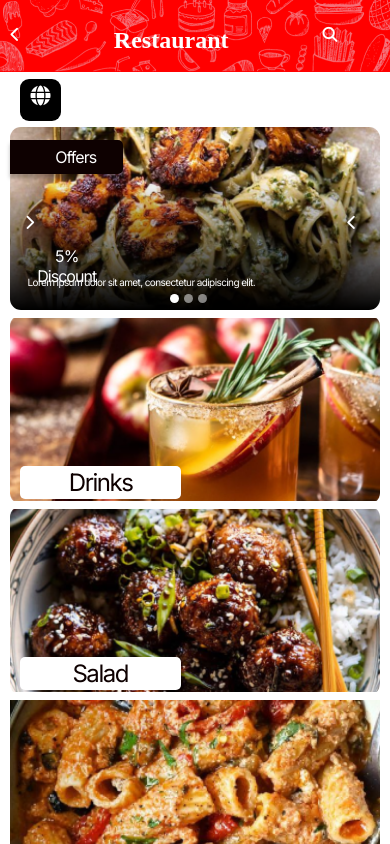
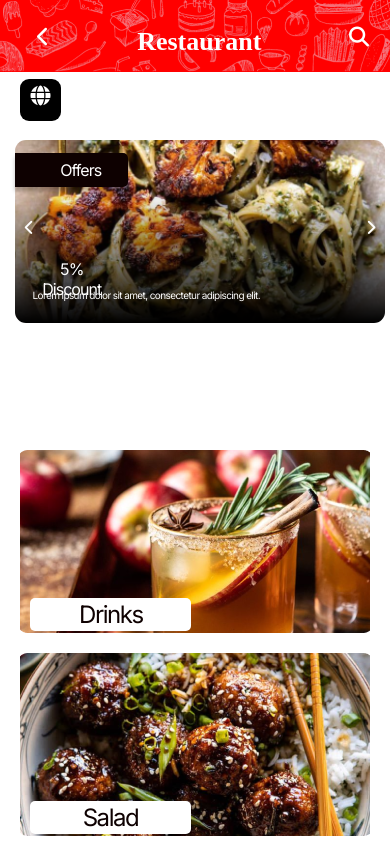
Before and after one commit to joudyjrrr/cutmour-app, a React (Vite) app: page /menu in a window 390 px wide. Shown: the top 844 px of the page. Built offline with nearby package versions, Linux system fonts and the light colour scheme; the HTML template or start-up script is replaced by a standard one.

Commit message:
first commit

```diff
--- a/package.json
+++ b/package.json
@@ -13,7 +13,8 @@
     "react": "^18.2.0",
     "react-dom": "^18.2.0",
     "react-router-dom": "^6.15.0",
-    "react-scrollbars-custom": "^4.1.1"
+    "react-scrollbars-custom": "^4.1.1",
+    "react-toastify": "^9.1.3"
   },
   "devDependencies": {
     "@types/react": "^18.2.15",
--- a/src/components/Header/Header.css
+++ b/src/components/Header/Header.css
@@ -1,4 +1,4 @@
-@media (max-width:390px) {
+
     .header{
    background: red;
    background-image: url("../../assets/header.png");
@@ -11,40 +11,41 @@
 
     }
     .content-header{
-     width:80% ;
+     width:100% ;
      height: 29px;
      padding: 0px 9px 0px 8px;
      gap: 94px;
      display: flex;
-     margin: 27px 10px;
-     justify-content: center;
+     margin: 27px auto;
+     justify-content: space-around;
     }
     .content-header i{
-        font-size: 15px;
+        font-size: 20px;
         color: rgba(255, 255, 255, 1);
         cursor: pointer;
     }
-    .content-header div{
+    .content-header .title{
         color: var(--white);
         display: block;
-        width: 119px;
-        height: 29px;
        margin: -17px 0;
     }
     .content-header h1{
         font-family: Inria;
-        font-size: 24px;
+        font-size: 26px;
          font-weight: 700;
          line-height: 29px;
         letter-spacing: 0em;
         text-align: left;
 
     }
-}
-@media (max-width:360px) {
-    .content-header{
-        width: 80%;
-        gap: 65px;
+    @media (max-width:550px) {
+        .content-header{
+            width: 100% !important;
+            margin: 27px 0;
+        }
     }
-
-}
+    @media (max-width:400PX) {
+        .content-header{
+          gap: 30PX !important;
+        }
+    }
--- a/src/components/Header/Header.tsx
+++ b/src/components/Header/Header.tsx
@@ -6,9 +6,9 @@ const Header = ()=>{
     return(
         <div className="header">
           <div className="content-header">
-          <i className="fa-solid fa-chevron-left" onClick={()=>navigte("/home")}></i>
-            <div>    <h1>Restaurant </h1> </div>
-          <i className="fa-solid fa-magnifying-glass"></i>
+        <div>  <i className="fa-solid fa-chevron-left" onClick={()=>navigte("/home")}></i> </div>
+            <div className="title">    <h1>Restaurant </h1> </div>
+          <div><i className="fa-solid fa-magnifying-glass"></i></div>
           </div>
         </div>
     )
--- a/src/components/Home/Home.css
+++ b/src/components/Home/Home.css
@@ -1,14 +1,20 @@
-@media (max-width:390px) {
-    .home{
-        background: url("../../assets/img.png");
-        background-position: center;
-        background-size: cover;
+
+    .home {
         width: 100%;
         height: 100%;
         position: fixed;
         z-index: 0;
        left: 0;
        top: 0;
+    }
+    .home img{
+      object-fit: cover;
+      width: 100%;
+      height: 100%;
+      position: fixed;
+      z-index: -1;
+     left: 0;
+     top: 0;
     }
   .home .icon{
         position: fixed;
@@ -38,12 +44,11 @@
 
     }
    .home .desc{
-        width: 80%;
-        position: fixed;
-        top: 219px;
-        left: 45px;
-        padding: 10px;
-        gap: 10px;
+        width: 100%;
+        display: flex;
+        justify-content: center;
+        align-items: center;
+
     }
   .home  .desc p{
         color: var(--white);
@@ -54,12 +59,18 @@
        text-align: center;
         font-family: Inter;
     }
+    .home .btn{
+      width: 100%;
+      display: flex;
+      justify-content: center;
+      align-items: end;
+      margin: 0 auto;
+      margin-top: 310px;
+
+    }
     .home button{
-        width: 60%;
+        width: 250px;
         height: 40px;
-        position: fixed;
-        top: 704px;
-        left: 93px;
         padding: 10px;
         border-radius: 10px;
         gap: 10px;
@@ -77,17 +88,3 @@
          font-family: Inter;
        box-shadow: 0px 4px 9px 0px rgba(0, 0, 0, 0.11);
     }
-
-}
-@media (max-width:360px) {
-  .home{
-  overflow-x: hidden;
-  }
-   .home .title{
-    width: 85%;
-   }
-   .home .desc{
-    width: 60%;
-   }
-
-}
--- a/src/components/Home/Home.tsx
+++ b/src/components/Home/Home.tsx
@@ -1,16 +1,18 @@
 import React from "react";
 import  "./Home.css"
 import {useNavigate} from "react-router-dom"
+import img from "../../assets/img.png"
 const Home = ()=>{
     const navigate = useNavigate()
 
     return(
         <div className="home">
+            <img src={img}/>
           {/* <i class="fa-solid fa-globe"></i> <i class="fa-solid fa-magnifying-glass"></i>  <i class="fa-solid fa-arrow-left"></i>*/}
           <div className="icon"> <i className="fa-solid fa-globe"></i></div>
             <div className="title"><h1>Restaurant </h1></div>
             <div className="desc"> <p>Lorem ipsum dolor sit amet, consectetur adipiscing elit. Ut et massa mi.</p></div>
-            <button onClick={()=>navigate("/menu")}>Menu</button>
+           <div className="btn"> <button onClick={()=>navigate("/menu")}>Menu</button></div>
         </div>
     )
 
--- a/src/components/MenuWithDiscount/Discount.tsx
+++ b/src/components/MenuWithDiscount/Discount.tsx
@@ -4,7 +4,8 @@ import {useNavigate} from "react-router-dom"
 const Discount = ()=>{
     const navigte = useNavigate()
     return(
-        <div className="discount-content" onClick={()=>navigte("/mainmenu")}>
+        <div className="dicount">
+     <div className="discount-content" onClick={()=>navigte("/mainmenu")}>
         <div className="offer">
          <p>Offers</p>
         </div>
@@ -16,6 +17,8 @@ const Discount = ()=>{
         <p className="desc">Lorem ipsum dolor sit amet, consectetur adipiscing elit.</p>
         <div className="circuls"><i></i><i></i><i></i></div>
        </div>
+        </div>
+
     )
 
 }
--- a/src/components/MenuWithDiscount/Menu.css
+++ b/src/components/MenuWithDiscount/Menu.css
@@ -1,4 +1,4 @@
-@media (max-width:390px) {
+
     .menu{
         width: 100%;
         height: 100%;
@@ -23,17 +23,25 @@
         color: var(--white);
     }
     .menu-content{
-        width: 95%;
-        margin: 0 auto;
+        width: calc(100%-20px);
+        margin: 0 20px;
         margin-top: 127px;
+        display: grid;
+        grid-template-columns: repeat(2,auto);
+        gap: 20px;
+
+    }
+    .dicount{
+        width: 100%;
+        height: 183px;
         display: flex;
-        flex-direction: column;
-        gap: 8px;
         justify-content: center;
+        margin: 0 20px;
+        margin-top: 140px;
     }
     .discount-content{
-        width: 100%;
-        height: 183px;
+        width: 650px;
+        height: 250px;
         border-radius: 11px;
         background-image: linear-gradient(180deg, rgba(217, 217, 217, 0) 28.65%, #000000 100%), url('../../assets/image2.png');
         background-position: center;
@@ -69,11 +77,22 @@
     .discount-content .icons{
        width: 100%;
        height: 15px;
+       margin: 0 15px;
+         margin-top: 80px;
+       display: flex;
+       justify-content: space-around;
+    }
+.icons    .fa-chevron-right{
         position: absolute;
-       top: 88px;
-       left: 15px;
-       display: flex;
-       gap: 313px;
+        right: 10px;
+    }
+   .icons .fa-chevron-left{
+        position: absolute;
+        left:  10px;
+    }
+    .dicount .icons i {
+        flex-shrink: 0;
+        flex-grow: 0;
     }
     .discount-content i{
         font-size: 15px;
@@ -113,8 +132,8 @@
         position: absolute;
   width: 37px;
   height: 9px;
-         top: 162px;
-         left: 160px;
+  top: 216px;
+  left: 282px;
   display: flex;
   gap: 5px;
   justify-content: center;
@@ -168,4 +187,31 @@
 
     }
 
+
+@media (max-width:730px) {
+    .dicount{
+        margin: 0 0;
+        margin-top: 140px;
     }
+    .discount-content{
+        width: 80%;
+        height: 183px;
+    }
+   .discount-content .icons{
+    }
+}
+@media (max-width:400px) {
+    .dicount{
+        margin: 0 5px;
+        margin-top: 140px;
+    }
+    .discount-content{
+        width: 95%;
+
+    }
+}
+@media (max-width:550px) {
+    .menu-content{
+        grid-template-columns: repeat(1,auto);
+    }
+}
--- a/src/components/MenuWithDiscount/MenuWithDiscount.tsx
+++ b/src/components/MenuWithDiscount/MenuWithDiscount.tsx
@@ -14,9 +14,8 @@ const MenuWithDiscount = ()=>{
           <div className="icon-lang">
           <i className="fa-solid fa-globe"></i>
           </div>
-
+          <Discount/>
           <div className="menu-content">
-           <Discount/>
             <MenuItem img={img1} title="Drinks"/>
             <MenuItem img={img2} title="Salad"/>
             <MenuItem img={img3} title="Pasta"/>
--- a/src/index.css
+++ b/src/index.css
@@ -6,9 +6,9 @@
 
 body {
   margin: 0;
-  max-width: 390px;
   font-family: "Inter", Sans-serif;
-  /* overflow-x: hidden !important; */
+  overflow-x: hidden !important;
+  overflow-y: scroll !important;
 }
 
 *{
```
Also changed, not shown: 1 other file (tests, documents, lock files or other folders). Lines whose indentation alone changed are shown as unchanged.
